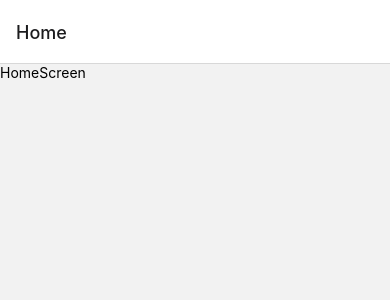
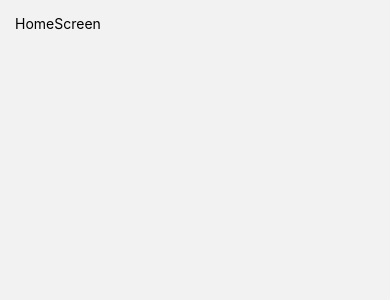
Before and after one commit to SaurabhVishu/EShop, a React Native app: screen /Home in a window 390 px wide. Shown: the top 300 px of the page. Built offline with nearby package versions, Linux system fonts and the light colour scheme.

Commit message:
minor change

```diff
--- a/app/routes/stackNavigation/stackNavigation.tsx
+++ b/app/routes/stackNavigation/stackNavigation.tsx
@@ -12,7 +12,9 @@ function StackRoute() {
     return (
       <NavigationContainer>
         <Stack.Navigator>
-          <Stack.Screen name="Home" component={HomeViewModel} />
+          <Stack.Screen name="Home" component={HomeViewModel}
+         options={{headerShown: false}}
+          />
         </Stack.Navigator>
       </NavigationContainer>
     );
--- a/app/view/home/style.ts
+++ b/app/view/home/style.ts
@@ -1,8 +1,11 @@
 import { StyleSheet } from "react-native";
+import { COLORS } from "../../config";
 
 const  styles=StyleSheet.create({
     mainContainer:{
-        flex:1
+        flex:1,
+        color:COLORS.light08,
+        padding:15
     }
 })
 
```
Also changed, not shown: 1 other file (tests, documents, lock files or other folders).
